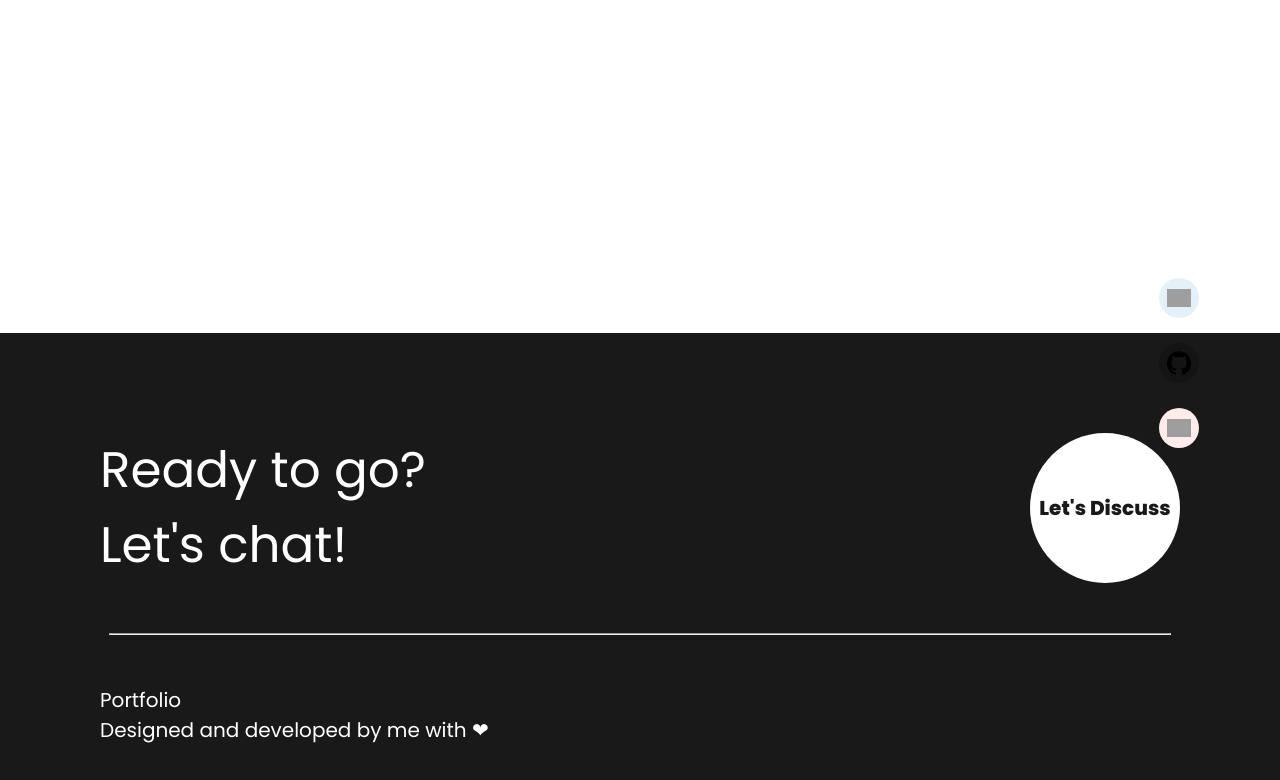
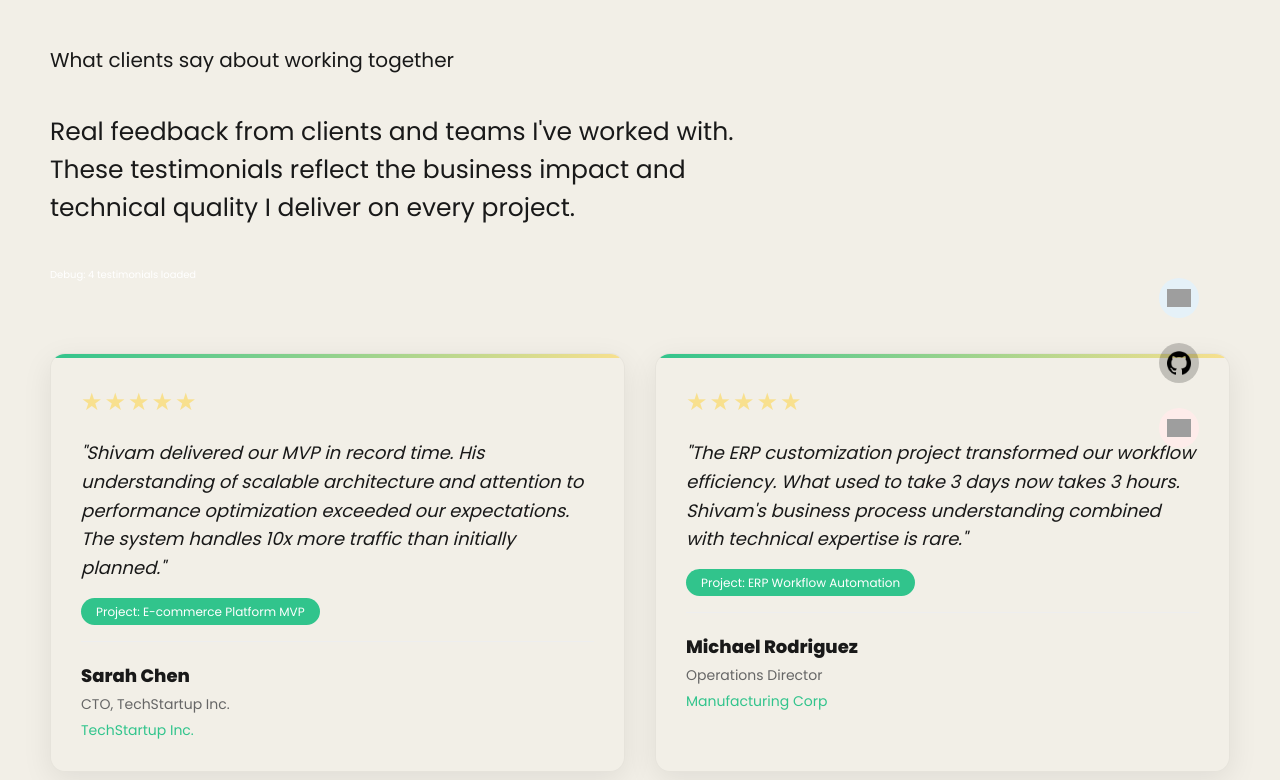
Before and after one commit to Shivam327/portfolio-v2, a React (Create React App) app: page /testimonials in a window 1280 px wide. Shown: the part 317-1097 px from the top of the page. Built offline with nearby package versions, Linux system fonts and the light colour scheme; grey boxes are pictures that could not be loaded; a web font is replaced by a local one.

Commit message:
Data rendering fixed

```diff
--- a/src/App.js
+++ b/src/App.js
@@ -2,7 +2,6 @@ import React, { useState, useEffect } from 'react';
 import { BrowserRouter as Router, Routes, Route } from 'react-router-dom';
 import { useSmoothScroll } from './hooks/useSmoothScroll';
 import Loader from './components/Loader';
-import BaseLayout from './components/layouts/BaseLayout';
 import Homepage from './pages/Homepage';
 import Workpage from './pages/Workpage';
 import Aboutpage from './pages/Aboutpage';
@@ -10,6 +9,7 @@ import Contactpage from './pages/Contactpage';
 import ServicesPage from './pages/ServicesPage';
 import Projectpage from './pages/Projectpage';
 import ImageReveal from './components/ImageReveal';
+import TestimonialsPage from './pages/TestimonialsPage';
 
 function App() {
   useSmoothScroll();
@@ -24,7 +24,6 @@ function App() {
 
   return (
     <Router>
-      <BaseLayout>
       <Routes>
         <Route path="/" element={<Homepage />} />
         <Route path="/work" element={<Workpage />} />
@@ -33,8 +32,8 @@ function App() {
         <Route path="/services" element={<ServicesPage />} />
         <Route path="/project/:id" element={<Projectpage />} />
         <Route path="/image" element={<ImageReveal />} />
+        <Route path="/testimonials" element={<TestimonialsPage />} />
       </Routes>
-      </BaseLayout>
     </Router>
   );
 }
--- a/src/components/Button.js
+++ b/src/components/Button.js
@@ -1,8 +1,7 @@
 import React from "react";
 import styled from "styled-components";
-import { COLORS, SPACING } from '../constants';
 
-const Button = ({ text, color = COLORS.PRIMARY, onClick, disabled = false, variant = 'default' }) => {
+const Button = ({ text, color = 'var(--green)', onClick, disabled = false, variant = 'default' }) => {
   return (
     <Btn
       color={color}
@@ -16,10 +15,10 @@ const Button = ({ text, color = COLORS.PRIMARY, onClick, disabled = false, varia
 };
 
 const Btn = styled.button`
-  margin-top: ${SPACING.MD};
+  margin-top: 1.5rem;
   background: white;
   border: 1px solid lightgray;
-  padding: ${SPACING.SM} ${SPACING.XL};
+  padding: 1rem 3rem;
   color: #fff;
   background: linear-gradient(to left, ${props => props.color} 50%, #fff 50%) right;
   background-size: 200%;
@@ -45,7 +44,7 @@ const Btn = styled.button`
   }
 
   &:focus {
-    outline: 2px solid ${COLORS.SECONDARY};
+    outline: 2px solid var(--green);
     outline-offset: 2px;
   }
 `;
--- a/src/components/PageTemplate.js
+++ b/src/components/PageTemplate.js
@@ -40,8 +40,8 @@ const PageTemplate = ({
 const PageContainer = styled.div`
   min-height: 100vh;
   padding: 0;
-  background-color: var(--dark);
-  color: var(--white);
+  background-color: var(--white); /* Your original light background #f2efe7 */
+  color: var(--dark); /* Your original dark text #191919 */
 `;
 
 export default PageTemplate;
--- a/src/components/layouts/BaseLayout.js
+++ b/src/components/layouts/BaseLayout.js
@@ -25,7 +25,9 @@ const BaseLayout = ({ children, showCursor = true }) => (
 );
 
 const MainContent = styled.main`
-  min-height: calc(100vh - 200px); // Adjust based on your header/footer heights
+  min-height: calc(100vh - 200px);
+  background-color: var(--white); /* Your original light background #f2efe7 */
+  color: var(--dark); /* Your original dark text #191919 */
 `;
 
 export default BaseLayout;
--- a/src/constants/index.js
+++ b/src/constants/index.js
@@ -12,17 +12,24 @@ export const BREAKPOINTS = {
   DESKTOP: '1200px'
 };
 
-// Color variables
+// Color variables - RESTORED TO YOUR ORIGINAL THEME
 export const COLORS = {
   PRIMARY: '#191919',
-  SECONDARY: '#F4C430',
-  ACCENT: '#31C48C',
-  WHITE: '#FFFFFF',
-  DARK: '#191919',
+  SECONDARY: '#f8e08e', // Your original yellow
+  ACCENT: '#31c48c',   // Your original green
+  WHITE: '#f2efe7',    // Your original white
+  DARK: '#191919',     // Your original dark
   TEXT_PRIMARY: '#191919',
   TEXT_SECONDARY: '#666666',
-  SURFACE: '#F8F9FA',
-  BACKGROUND: '#FFFFFF'
+  SURFACE: '#f2efe7',
+  BACKGROUND: '#191919',
+  // Add your original CSS variables
+  RED: '#f44336',
+  LIGHT_RED: '#feecea',
+  YELLOW: '#f8e08e',
+  DARK_YELLOW: '#f8d76a',
+  GREEN: '#31c48c',
+  BLUE: 'royalBlue'
 };
 
 // Common spacing values
--- a/src/data/services.js
+++ b/src/data/services.js
@@ -0,0 +1,41 @@
+
+
+export const SERVICES = [
+  {
+    id: 1,
+    title: 'Web App Development',
+    description: 'Full-stack web applications with modern frameworks and responsive design',
+    icon: '',
+    features: ['React/Next.js frontends', 'Node.js backends', 'Database design', 'API integration']
+  },
+  {
+    id: 2,
+    title: 'API Development',
+    description: 'Robust backend APIs and microservices architecture',
+    icon: '',
+    features: ['RESTful APIs', 'GraphQL', 'Authentication', 'Rate limiting']
+  },
+  {
+    id: 3,
+    title: 'Infrastructure Monitoring',
+    description: 'Real-time monitoring and alerting systems',
+    icon: '',
+    features: ['Grafana dashboards', 'Prometheus metrics', 'Docker monitoring', 'K8s insights']
+  },
+  {
+    id: 4,
+    title: 'ERP/CRM Customization',
+    description: 'Custom business process automation and workflow tools',
+    icon: '',
+    features: ['Process automation', 'Custom dashboards', 'Integration APIs', 'User management']
+  },
+  {
+    id: 5,
+    title: 'CI/CD & DevOps',
+    description: 'Automated deployment pipelines and infrastructure as code',
+    icon: '',
+    features: ['Docker containers', 'Kubernetes orchestration', 'GitHub Actions', 'AWS/Azure setup']
+  }
+];
+
+export const getServiceById = (id) => SERVICES.find(service => service.id === id);
--- a/src/data/testimonials.js
+++ b/src/data/testimonials.js
@@ -0,0 +1,43 @@
+
+
+
+export const TESTIMONIALS = [
+  {
+    id: 1,
+    name: 'Sarah Chen',
+    role: 'CTO, TechStartup Inc.',
+    company: 'TechStartup Inc.',
+    content: 'Shivam delivered our MVP in record time. His understanding of scalable architecture and attention to performance optimization exceeded our expectations. The system handles 10x more traffic than initially planned.',
+    rating: 5,
+    project: 'E-commerce Platform MVP'
+  },
+  {
+    id: 2,
+    name: 'Michael Rodriguez',
+    role: 'Operations Director',
+    company: 'Manufacturing Corp',
+    content: 'The ERP customization project transformed our workflow efficiency. What used to take 3 days now takes 3 hours. Shivam\'s business process understanding combined with technical expertise is rare.',
+    rating: 5,
+    project: 'ERP Workflow Automation'
+  },
+  {
+    id: 3,
+    name: 'Priya Patel',
+    role: 'Product Manager',
+    company: 'FinTech Solutions',
+    content: 'Working with Shivam on our API infrastructure was seamless. He implemented robust monitoring, proper error handling, and documentation that our team can easily maintain and extend.',
+    rating: 5,
+    project: 'Financial API Platform'
+  },
+  {
+    id: 4,
+    name: 'David Kim',
+    role: 'DevOps Engineer',
+    company: 'CloudScale Systems',
+    content: 'Shivam\'s infrastructure monitoring setup using Grafana and Prometheus gave us visibility we never had before. Our system uptime improved from 95% to 99.9% within weeks.',
+    rating: 5,
+    project: 'Infrastructure Monitoring'
+  }
+];
+
+export const getTestimonialById = (id) => TESTIMONIALS.find(testimonial => testimonial.id === id);
--- a/src/pages/Homepage.js
+++ b/src/pages/Homepage.js
@@ -5,6 +5,7 @@ import { Link } from 'react-router-dom';
 import Button from '../components/Button';
 import { Helmet } from 'react-helmet';
 import Timeline from '../components/Timeline';
+import PageTemplate from '../components/PageTemplate';
 
 const Homepage = () => {
   useEffect(() => {
@@ -13,16 +14,10 @@ const Homepage = () => {
   }, []);
 
   return (
-    <Home>
-      <Helmet>
-        <title>Shivam Thaker | Full-Stack Developer @ Korn Ferry | Freelance Available</title>
-        <meta
-          name="description"
-          content="Portfolio of Shivam Thaker — building production-grade systems, APIs, dashboards, and infra tooling."
-        />
-        <meta property="og:image" content="/images/pose/pose_m18.png" />
-      </Helmet>
-
+    <PageTemplate
+      title="Shivam Thaker | Full-Stack Developer @ Korn Ferry | Freelance Available"
+      description="Portfolio of Shivam Thaker — building production-grade systems, APIs, dashboards, and infra tooling."
+    >
       <Container>
         <LeftHero>
           <h2 data-aos="flip-up" data-aos-duration="1000">HEY, I'M</h2>
@@ -98,7 +93,7 @@ const Homepage = () => {
           </div>
         </Wrapper>
       </Container3>
-    </Home>
+    </PageTemplate>
   );
 };
 
--- a/src/pages/ServicesPage.js
+++ b/src/pages/ServicesPage.js
@@ -7,6 +7,10 @@ import Button from '../components/Button';
 import { Link } from 'react-router-dom';
 
 const ServicesPage = () => {
+  // Add debugging
+  console.log('SERVICES data:', SERVICES);
+  console.log('SERVICES length:', SERVICES?.length);
+
   return (
     <PageTemplate
       title="Shivam Thaker | Services | Full-Stack Development & Infrastructure"
@@ -24,8 +28,14 @@ const ServicesPage = () => {
           From initial concept to production deployment, I handle the entire development lifecycle.
         </h3>
 
+        {/* Add debugging display */}
+        <div style={{ color: 'white', margin: '2rem 0' }}>
+          Debug: {SERVICES ? `${SERVICES.length} services loaded` : 'No services data'}
+        </div>
+
         <ServicesGrid>
-          {SERVICES.map(service => (
+          {SERVICES && SERVICES.length > 0 ? (
+            SERVICES.map(service => (
               <ServiceCard key={service.id} data-aos="fade-up" data-aos-delay={service.id * 100}>
                 <ServiceIcon>{service.icon}</ServiceIcon>
                 <ServiceTitle>{service.title}</ServiceTitle>
@@ -36,7 +46,12 @@ const ServicesPage = () => {
                   ))}
                 </ServiceFeatures>
               </ServiceCard>
-          ))}
+            ))
+          ) : (
+            <div style={{ color: 'white', textAlign: 'center', padding: '2rem' }}>
+              No services data available
+            </div>
+          )}
         </ServicesGrid>
 
         <CTASection data-aos="fade-up" data-aos-delay="1000" data-aos-duration="1000">
--- a/src/pages/TestimonialsPage.js
+++ b/src/pages/TestimonialsPage.js
@@ -10,6 +10,10 @@ const TestimonialsPage = () => {
   const renderStars = (rating) => {
     return '★'.repeat(rating) + '☆'.repeat(5 - rating);
   };
+
+  // Add debugging
+  console.log('TESTIMONIALS data:', TESTIMONIALS);
+  console.log('TESTIMONIALS length:', TESTIMONIALS?.length);
 
   return (
     <PageTemplate
@@ -28,8 +32,14 @@ const TestimonialsPage = () => {
           the business impact and technical quality I deliver on every project.
         </h3>
 
+        {/* Add debugging display */}
+        <div style={{ color: 'white', margin: '2rem 0' }}>
+          Debug: {TESTIMONIALS ? `${TESTIMONIALS.length} testimonials loaded` : 'No testimonials data'}
+        </div>
+
         <TestimonialsGrid>
-          {TESTIMONIALS.map((testimonial, index) => (
+          {TESTIMONIALS && TESTIMONIALS.length > 0 ? (
+            TESTIMONIALS.map((testimonial, index) => (
               <TestimonialCard
                 key={testimonial.id}
                 data-aos="fade-up"
@@ -47,7 +57,12 @@ const TestimonialsPage = () => {
                   <Company>{testimonial.company}</Company>
                 </AuthorInfo>
               </TestimonialCard>
-          ))}
+            ))
+          ) : (
+            <div style={{ color: 'white', textAlign: 'center', padding: '2rem' }}>
+              No testimonials data available
+            </div>
+          )}
         </TestimonialsGrid>
 
         <StatsSection data-aos="fade-up" data-aos-delay="1000" data-aos-duration="1000">
@@ -81,6 +96,7 @@ const TestimonialsPage = () => {
     </PageTemplate>
   );
 };
+
 
 const Testimonials = styled.div`
   width: 100%;
```
Also changed, not shown: src/components/sections/HeroSection.js (+6 -5 lines). Lines whose indentation alone changed are shown as unchanged.
